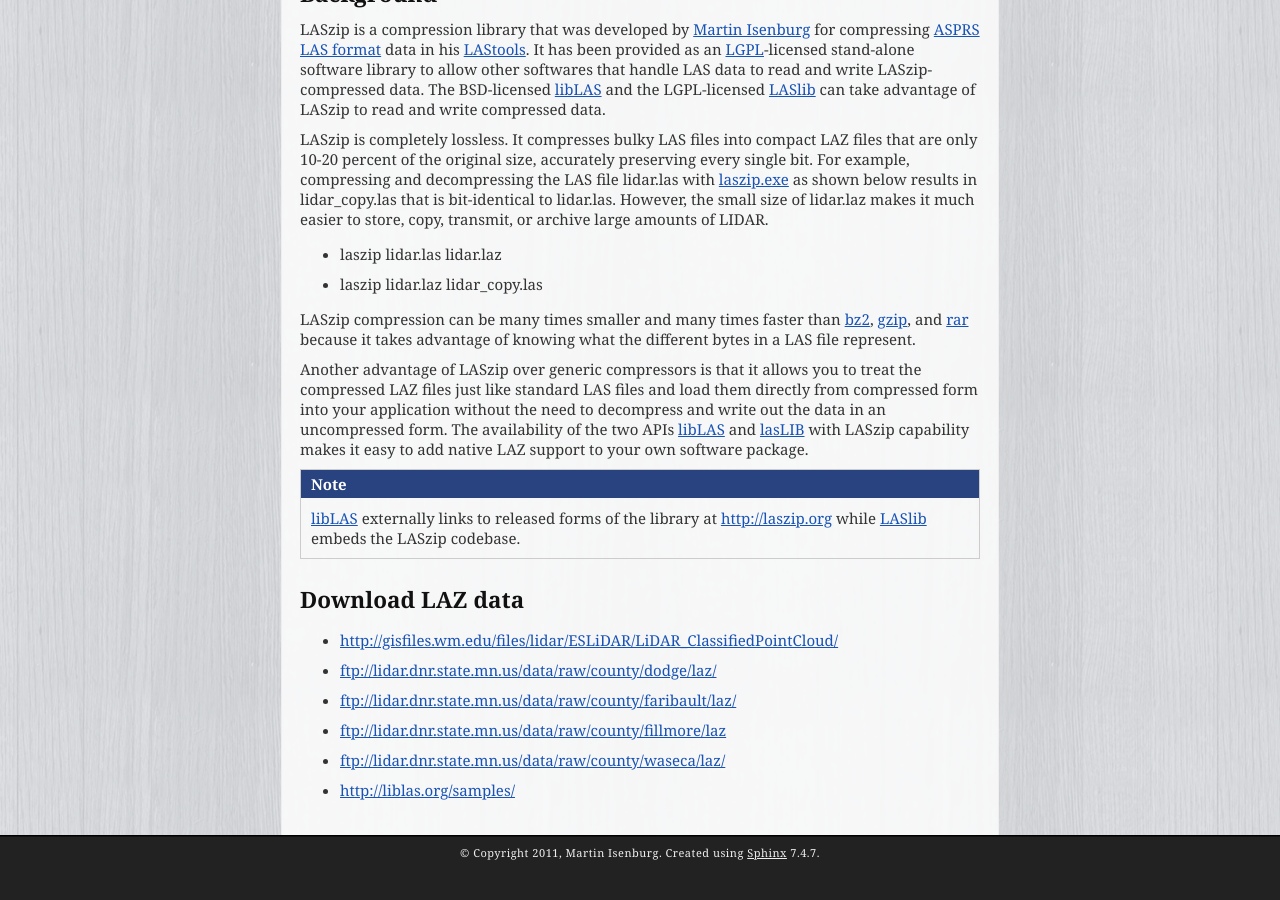
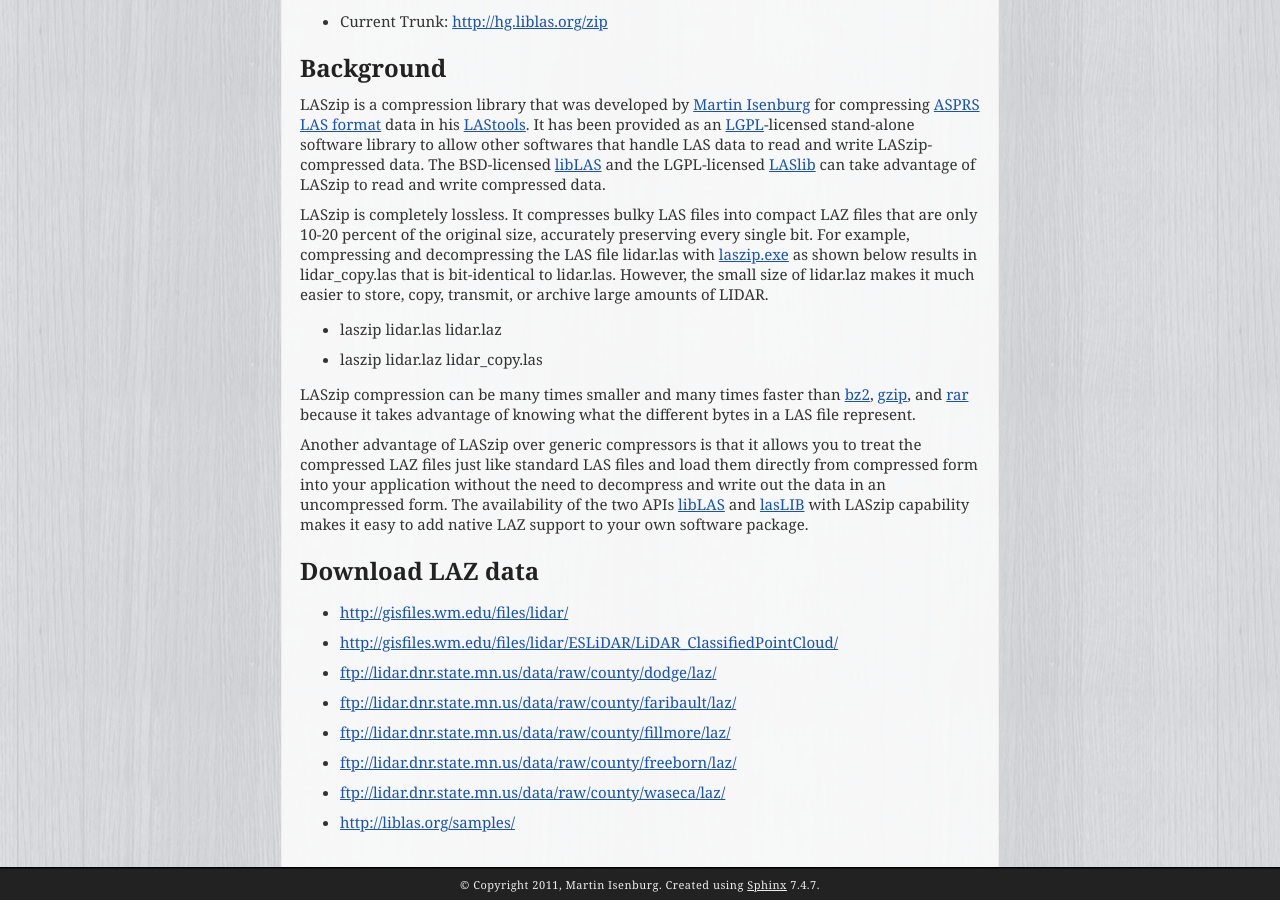
Before and after one commit to LASzip/LASzip, a Sphinx documentation site: the page built from docs/source/index.rst, in a window 1280 px wide and 900 px high, scrolled down 614 px. Built offline with Sphinx 7.4.7, drawn with Linux system fonts in a browser that asks for light colours; before the commit the page ends 1482 px from its top, so only the background shows below that; some of the changed text lies outside the part shown.

Commit message:
more LAZ and formatting

```diff
--- a/docs/source/index.rst
+++ b/docs/source/index.rst
@@ -63,18 +70,16 @@
 the two APIs `libLAS`_ and `lasLIB`_ with LASzip capability makes it easy to
 add native LAZ support to your own software package.
 
-.. note::
-    `libLAS`_ externally links to released forms of the library at
-    http://laszip.org while `LASlib`_ embeds the LASzip codebase.
-
 
 Download LAZ data
 ------------------------------------------------------------------------------
 
+* http://gisfiles.wm.edu/files/lidar/
 * http://gisfiles.wm.edu/files/lidar/ESLiDAR/LiDAR_ClassifiedPointCloud/
 * ftp://lidar.dnr.state.mn.us/data/raw/county/dodge/laz/
 * ftp://lidar.dnr.state.mn.us/data/raw/county/faribault/laz/
-* ftp://lidar.dnr.state.mn.us/data/raw/county/fillmore/laz
+* ftp://lidar.dnr.state.mn.us/data/raw/county/fillmore/laz/
+* ftp://lidar.dnr.state.mn.us/data/raw/county/freeborn/laz/
 * ftp://lidar.dnr.state.mn.us/data/raw/county/waseca/laz/
 * http://liblas.org/samples/
 
```
Also changed, not shown: other parts of docs/source/index.rst (+8 -1 lines).
